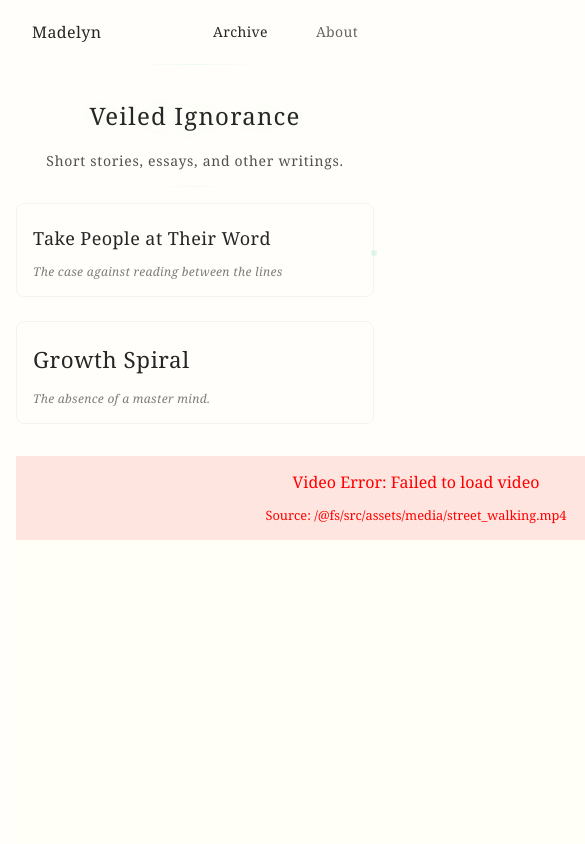
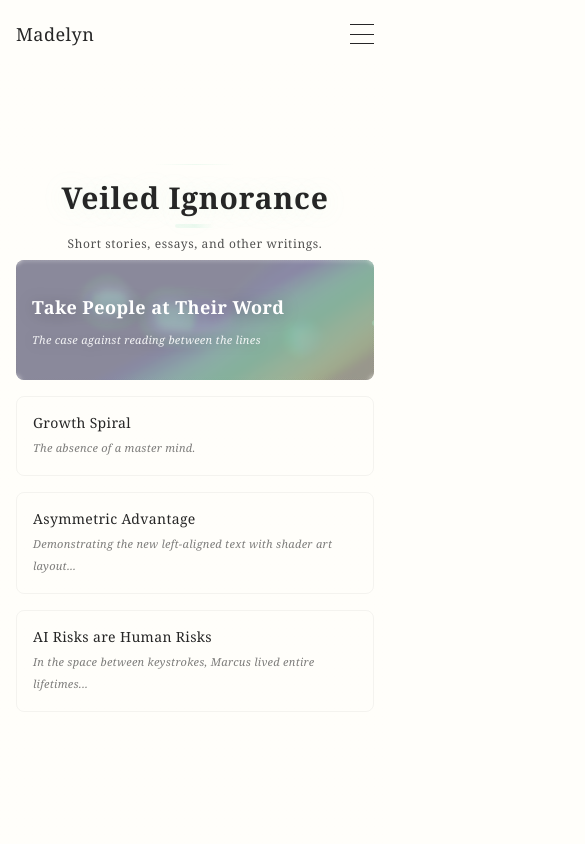
Before and after one commit to madbailey/personal-website, a React (Vite) app: page / in a window 390 px wide. Shown: the top 844 px of the page, 585 px wide, since content can reach past the window. Built offline with nearby package versions, Linux system fonts and the light colour scheme.

Commit message:
more mobile elements and revamped about page

```diff
--- a/src/components/Layout.jsx
+++ b/src/components/Layout.jsx
@@ -4,6 +4,7 @@ import {useState, useEffect} from 'react'
 export default function Layout({ children }) {
     const [darkMode, setDarkMode] = useState(false)
     const [scrolled, setScrolled] = useState(false)
+    const [mobileMenuOpen, setMobileMenuOpen] = useState(false)
     const location = useLocation()
 
 useEffect (() => {
@@ -28,24 +29,37 @@ useEffect(() => {
 
 return (
     <div className="min-h-screen transition-colors duration-300">
-      {/* Enhanced Navigation with backdrop blur and scroll effects */}
+      {/* Enhanced Navigation with mobile menu */}
       <nav className={`fixed top-0 left-0 right-0 z-50 ${
         scrolled
           ? 'bg-white/40 dark:bg-black/40 backdrop-blur-sm border-b border-gray-200/10 dark:border-gray-800/10'
           : 'bg-transparent'
       }`}>
-        <div className="max-w-7xl mx-auto flex justify-between items-center px-8 lg:px-16 py-4">
+        <div className="max-w-7xl mx-auto flex justify-between items-center px-4 sm:px-8 lg:px-16 py-4">
           {/* Logo/Home link */}
           <Link
             to="/"
-            className="font-light tracking-wide hover:opacity-60 transition-opacity duration-200"
+            className="font-light tracking-wide hover:opacity-60 transition-opacity duration-200 text-lg sm:text-base"
             style={{color: 'hsl(var(--foreground))'}}
           >
             Madelyn
           </Link>
 
-          {/* Navigation links */}
-          <div className="flex items-center space-x-12">
+          {/* Mobile menu button */}
+          <button
+            onClick={() => setMobileMenuOpen(!mobileMenuOpen)}
+            className="md:hidden p-2 -mr-2 rounded-lg hover:bg-foreground/5 transition-colors"
+            aria-label="Toggle menu"
+          >
+            <div className="w-6 h-5 relative flex flex-col justify-between">
+              <span className={`w-full h-px bg-current transition-all duration-300 ${mobileMenuOpen ? 'rotate-45 translate-y-2' : ''}`}></span>
+              <span className={`w-full h-px bg-current transition-all duration-300 ${mobileMenuOpen ? 'opacity-0' : ''}`}></span>
+              <span className={`w-full h-px bg-current transition-all duration-300 ${mobileMenuOpen ? '-rotate-45 -translate-y-2' : ''}`}></span>
+            </div>
+          </button>
+
+          {/* Desktop Navigation links */}
+          <div className="hidden md:flex items-center space-x-12">
             <Link
               to="/"
               className={`text-sm font-light tracking-wide hover:opacity-60 transition-opacity duration-200 ${
@@ -66,15 +80,43 @@ return (
             </Link>
           </div>
         </div>
+
+        {/* Mobile menu */}
+        <div className={`md:hidden absolute top-full left-0 right-0 bg-white/95 dark:bg-black/95 backdrop-blur-sm border-b border-gray-200/10 dark:border-gray-800/10 transition-all duration-300 ${
+          mobileMenuOpen ? 'opacity-100 translate-y-0' : 'opacity-0 -translate-y-2 pointer-events-none'
+        }`}>
+          <div className="px-4 py-4 space-y-4">
+            <Link
+              to="/"
+              className={`block text-base font-light tracking-wide hover:opacity-60 transition-opacity duration-200 ${
+                location.pathname === '/' ? 'opacity-100' : 'opacity-70'
+              }`}
+              style={{color: 'hsl(var(--foreground))'}}
+              onClick={() => setMobileMenuOpen(false)}
+            >
+              Archive
+            </Link>
+            <Link
+              to="/about"
+              className={`block text-base font-light tracking-wide hover:opacity-60 transition-opacity duration-200 ${
+                location.pathname === '/about' ? 'opacity-100' : 'opacity-70'
+              }`}
+              style={{color: 'hsl(var(--foreground))'}}
+              onClick={() => setMobileMenuOpen(false)}
+            >
+              About
+            </Link>
+          </div>
+        </div>
       </nav>
 
-      {/* Main content with top padding for fixed nav */}
-      <main className="pt-24">
+      {/* Main content with adjusted top padding for mobile */}
+      <main className="pt-16 sm:pt-24">
         {children}
       </main>
 
-      {/* Minimal Footer */}
-      <footer className="py-16 px-8 lg:px-16 mt-32">
+      {/* Minimal Footer with adjusted padding */}
+      <footer className="py-8 sm:py-16 px-4 sm:px-8 lg:px-16 mt-16 sm:mt-32">
         <div className="max-w-7xl mx-auto text-center">
           <p className="text-xs font-light tracking-wide opacity-40" style={{color: 'hsl(var(--foreground))'}}>
             © 2025
--- /dev/null
+++ b/src/components/MobileShader.jsx
@@ -0,0 +1,88 @@
+import React, { useEffect, useRef } from 'react';
+
+export default function MinimalGenerativeCanvas() {
+  const canvasRef = useRef(null);
+
+  useEffect(() => {
+    const canvas = canvasRef.current;
+    const ctx = canvas.getContext('2d');
+    let animationFrameId;
+    let time = 0;
+
+    // Set canvas size
+    const resizeCanvas = () => {
+      const dpr = window.devicePixelRatio || 1;
+      const rect = canvas.getBoundingClientRect();
+      canvas.width = rect.width * dpr;
+      canvas.height = rect.height * dpr;
+      ctx.scale(dpr, dpr);
+    };
+
+    // Initialize
+    resizeCanvas();
+    window.addEventListener('resize', resizeCanvas);
+
+    // Animation
+    const animate = () => {
+      time += 0.005;
+      const width = canvas.width / (window.devicePixelRatio || 1);
+      const height = canvas.height / (window.devicePixelRatio || 1);
+
+      // Clear canvas
+      ctx.fillStyle = 'rgba(65, 54, 54, 0.02)';
+      ctx.fillRect(0, 0, width, height);
+
+      // Subtle shifting gradient
+      const gradient = ctx.createLinearGradient(
+        width * (0.5 + Math.sin(time * 1.3) * 0.2),
+        height * (0.2 + Math.cos(time * 1.2) * 0.1),
+        width * (0.8 + Math.sin(time * 0.49) * 0.1),
+        height * (0.9 + Math.cos(time * 0.3) * 0.2)
+      );
+
+      gradient.addColorStop(0, `hsla(250, 40%, 80%, ${0.02 + Math.sin(time) * 0.01})`);
+      gradient.addColorStop(0.5, `hsla(145, 45%, 75%, ${0.015 + Math.sin(time + 1) * 0.08})`);
+      gradient.addColorStop(1, `hsla(55, 45%, 85%, ${0.02 + Math.sin(time + 2) * 0.01})`);
+
+      ctx.fillStyle = gradient;
+      ctx.fillRect(0, 0, width, height);
+
+      // Just 3-4 very subtle floating orbs
+      for (let i = 0; i < 16; i++) {
+        const x = width * (0.2 + i * 0.3) + Math.sin(time * 1.4 + i * 2) * width * 0.08;
+        const y = height * (0.3 + i * 0.2) + Math.cos(time * 0.3 + i * 1.5) * height * 0.06;
+        const radius = 8 + Math.sin(time * 0.5 + i) * 3;
+
+        const orbGradient = ctx.createRadialGradient(x, y, 0, x, y, radius * 3);
+        orbGradient.addColorStop(0, `hsla(${148 + i * 5}, 50%, 80%, 0.03)`);
+        orbGradient.addColorStop(0.7, `hsla(${148 + i * 5}, 40%, 70%, 0.015)`);
+        orbGradient.addColorStop(1, `hsla(${148 + i * 5}, 50%, 60%, 0)`);
+
+        ctx.beginPath();
+        ctx.arc(x, y, radius * 3, 0, Math.PI * 1.5);
+        ctx.fillStyle = orbGradient;
+        ctx.fill();
+      }
+
+      animationFrameId = requestAnimationFrame(animate);
+    };
+
+    animate();
+
+    // Cleanup
+    return () => {
+      window.removeEventListener('resize', resizeCanvas);
+      cancelAnimationFrame(animationFrameId);
+    };
+  }, []);
+
+  return (
+    <canvas
+      ref={canvasRef}
+      className="w-full h-full"
+      style={{
+        background: 'transparent',
+      }}
+    />
+  );
+}
--- a/src/pages/Home.jsx
+++ b/src/pages/Home.jsx
@@ -1,18 +1,30 @@
 import { Link } from 'react-router-dom'
 import { getAllStories } from '../utils/storyLoader'
-import React, { Suspense, lazy } from 'react';
+import React, { Suspense, lazy, useState, useEffect } from 'react';
 
 // import FlowingPattern from '../components/FlowingPattern' // Not used directly, can be removed if not needed elsewhere or for other reasons
 const AsciiGradientMatrix = lazy(() => import('../components/asciigradientmatrix'));
+const MobileShader = lazy(() => import('../components/MobileShader'));
 
 // Get all stories from MDX files
 const stories = getAllStories()
 
 export default function Home() {
+  const [isMobile, setIsMobile] = useState(window.innerWidth < 768);
+
+  useEffect(() => {
+    const handleResize = () => {
+      setIsMobile(window.innerWidth < 768);
+    };
+
+    window.addEventListener('resize', handleResize);
+    return () => window.removeEventListener('resize', handleResize);
+  }, []);
+
   return (
-    <div className="min-h-screen bg-gradient-to-b from-background via-background/95 to-background/90">
-      {/* Hero section with generous spacing and centered shader art */}
-      <section className="flex flex-col items-center justify-center min-h-screen px-4 md:px-8 lg:px-16 relative">
+    <div className="min-h-screen bg-gradient-to-b from-background via-background/95 to-background/90 overflow-x-hidden">
+      {/* Hero section with adjusted spacing for mobile */}
+      <section className="flex flex-col items-center justify-center min-h-[calc(100vh-4rem)] px-4 sm:px-8 lg:px-16 relative">
         {/* Decorative ASCII-inspired elements - hidden on mobile */}
         <div className="absolute inset-0 overflow-hidden pointer-events-none hidden md:block">
           <div className="absolute top-0 left-0 w-full h-32 bg-gradient-to-b from-[hsla(150,60%,80%,0.03)] to-transparent"></div>
@@ -22,44 +34,60 @@ export default function Home() {
         </div>
 
         <div className="max-w-7xl mx-auto w-full relative">
-          {/* Title and intro */}
-          <div className="text-center mb-8 md:mb-12 relative">
-            <div className="absolute -top-8 left-1/2 -translate-x-1/2 w-32 h-px bg-gradient-to-r from-transparent via-[hsla(150,60%,80%,0.2)] to-transparent"></div>
-            <h1 className="text-2xl md:text-3xl font-extralight tracking-wider mb-4 leading-relaxed relative"
-                style={{
-                  color: 'hsl(var(--foreground))',
-                  textShadow: '0 0 30px hsla(150,60%,80%,0.1)'
-                }}>
+          {/* Title and intro with adjusted spacing */}
+          <div className="text-center mb-2 sm:mb-6 md:mb-10 relative pt-2">
+            <div className="absolute -top-2 sm:-top-8 left-1/2 -translate-x-1/2 w-20 sm:w-32 h-px bg-gradient-to-r from-transparent via-[hsla(150,60%,80%,0.2)] to-transparent"></div>
+            <h1
+              className="text-3xl sm:text-4xl md:text-5xl font-semibold tracking-wide mb-2 sm:mb-4 leading-tight relative"
+              style={{
+                color: 'hsl(var(--foreground))',
+                textShadow: '0 2px 24px hsla(150,60%,80%,0.18), 0 0 2px hsla(150,60%,80%,0.10)'
+              }}
+            >
               Veiled Ignorance
             </h1>
-            <p className="font-extralight tracking-wider text-sm opacity-80 relative">
+            <div className="flex justify-center mb-2">
+              <span className="block w-10 h-1 rounded-full bg-gradient-to-r from-[hsla(150,60%,80%,0.18)] via-[hsla(150,60%,80%,0.25)] to-transparent"></span>
+            </div>
+            <p className="font-extralight tracking-wider text-xs sm:text-sm opacity-80 relative mb-1 sm:mb-2">
               Short stories, essays, and other writings.
-              <span className="absolute -bottom-4 left-1/2 -translate-x-1/2 w-16 h-px bg-gradient-to-r from-transparent via-[hsla(150,60%,80%,0.2)] to-transparent"></span>
+              <span className="absolute -bottom-3 sm:-bottom-4 left-1/2 -translate-x-1/2 w-12 sm:w-16 h-px bg-gradient-to-r from-transparent via-[hsla(150,60%,80%,0.2)] to-transparent"></span>
             </p>
           </div>
 
-          {/* Mobile Stories Above Shader */}
-          <div className="md:hidden space-y-6 mb-8">
+          {/* Mobile Stories Unified List - No above/below shader distinction */}
+          <div className="md:hidden space-y-4 sm:space-y-6 mb-6 sm:mb-8">
             {stories.length > 0 && stories
               .sort((a, b) => new Date(b.date) - new Date(a.date))
-              .slice(0, 2)
+              .slice(0, 4)
               .map((story, index) => (
                 <Link
                   key={story.slug}
                   to={`/story/${story.slug}`}
-                  className="block group"
+                  className={`block group relative ${index === 0 ? 'overflow-hidden rounded-lg' : ''}`}
                 >
-                  <article className="relative p-4 rounded-lg hover:bg-foreground/5 group-hover:shadow-[0_0_15px_hsla(150,60%,80%,0.05)] border border-foreground/5">
+                  {index === 0 && (
+                    <div className="absolute inset-0 z-0">
+                      <Suspense fallback={<div className="w-full h-full bg-foreground/6" />}>
+                        <MobileShader />
+                      </Suspense>
+                    </div>
+                  )}
+                  <article className={`relative p-4 sm:p-6 rounded-lg transition-all duration-300 ${
+                    index === 0
+                      ? 'bg-foreground/5 backdrop-blur-[2px] hover:bg-foreground/10 min-h-[120px] sm:min-h-[140px] flex flex-col justify-center p-12 sm:p-8 hover:scale-[1.025] hover:shadow-xl hover:backdrop-blur-[3px] active:scale-[0.98] cursor-pointer'
+                      : 'hover:bg-foreground/5 group-hover:shadow-[0_0_15px_hsla(150,60%,80%,0.05)] border border-foreground/5'
+                  }`}>
                     {index === 0 && (
-                      <div className="absolute -right-1 top-1/2 w-1.5 h-1.5 rounded-full bg-[hsla(150,60%,80%,0.4)] animate-pulse"></div>
+                      <div className="absolute -right-1 top-1/2 w-1.5 h-1.5 rounded-full bg-[hsla(150,60%,80%,0.4)] animate-pulse z-10"></div>
                     )}
-                    <h3 className={`tracking-wide mb-2 ${index === 0 ? 'text-lg font-normal' : 'text-base font-light'}`}
-                        style={{color: 'hsl(var(--foreground))'}}>
+                    <h3 className={`tracking-wide mb-1 sm:mb-2 relative z-10 ${
+                      index === 0 ? 'text-lg sm:text-xl font-semibold text-white drop-shadow-[0_2px_8px_rgba(0,0,0,0.25)]' : 'text-sm sm:text-base font-light'
+                    }`}>
                       {story.title}
                     </h3>
                     {story.excerpt && (
-                      <p className="text-xs font-extralight tracking-wide opacity-60 italic"
-                         style={{color: 'hsl(var(--foreground))'}}>
+                      <p className={`text-[11px] sm:text-xs font-extralight tracking-wide italic relative z-10 ${index === 0 ? 'text-white/90 drop-shadow-[0_1px_6px_rgba(0,0,0,0.18)]' : 'opacity-60'}`}>
                         {story.excerpt}
                       </p>
                     )}
@@ -68,7 +96,7 @@ export default function Home() {
               ))}
           </div>
 
-          {/* Main content area with shader and stories */}
+          {/* Main content area with responsive shader */}
           <div className="relative flex flex-col md:flex-row items-center md:items-start">
             {/* Desktop Left side stories */}
             <div className="hidden md:block w-1/3 space-y-32 pt-52 pr-8 relative">
@@ -105,11 +133,22 @@ export default function Home() {
                 ))}
             </div>
 
-            {/* Center shader art */}
-            <div className="w-full md:w-3/5 md:-ml-16 relative z-10" style={{ minHeight: '600px', height: '60vh', maxHeight: '900px' }}>
-              <Suspense fallback={<div className="flex justify-center items-center h-full text-sm opacity-50">Loading art...</div>}>
-                <AsciiGradientMatrix />
-              </Suspense>
+            {/* Center shader art with responsive dimensions */}
+            <div className="w-[calc(100vw-2rem)] sm:w-[calc(100vw-4rem)] md:w-3/5 md:-ml-16 relative z-10 mx-auto hidden md:block"
+                 style={{
+                   // Desktop height constraints
+                   '@media (minWidth: 768px)': {
+                     minHeight: '600px',
+                     height: '60vh',
+                     maxHeight: '900px'
+                   },
+                   maxWidth: 'none'
+                 }}>
+              <div className="w-full h-full">
+                <Suspense fallback={<div className="flex justify-center items-center h-full text-xs sm:text-sm opacity-50">Loading art...</div>}>
+                  <AsciiGradientMatrix />
+                </Suspense>
+              </div>
             </div>
 
             {/* Desktop Right side stories */}
@@ -145,33 +184,6 @@ export default function Home() {
                   </Link>
                 ))}
             </div>
-
-            {/* Mobile Stories Below Shader */}
-            <div className="md:hidden space-y-6 mt-8">
-              {stories.length > 0 && stories
-                .sort((a, b) => new Date(b.date) - new Date(a.date))
-                .slice(2, 4)
-                .map((story, index) => (
-                  <Link
-                    key={story.slug}
-                    to={`/story/${story.slug}`}
-                    className="block group"
-                  >
-                    <article className="relative p-4 rounded-lg hover:bg-foreground/5 group-hover:shadow-[0_0_15px_hsla(150,60%,80%,0.05)] border border-foreground/5">
-                      <h3 className="tracking-wide mb-2 text-base font-light"
-                          style={{color: 'hsl(var(--foreground))'}}>
-                        {story.title}
-                      </h3>
-                      {story.excerpt && (
-                        <p className="text-xs font-extralight tracking-wide opacity-60 italic"
-                           style={{color: 'hsl(var(--foreground))'}}>
-                          {story.excerpt}
-                        </p>
-                      )}
-                    </article>
-                  </Link>
-                ))}
-            </div>
           </div>
         </div>
       </section>
```
Also changed, not shown: src/pages/About.jsx (+16 -13 lines).
